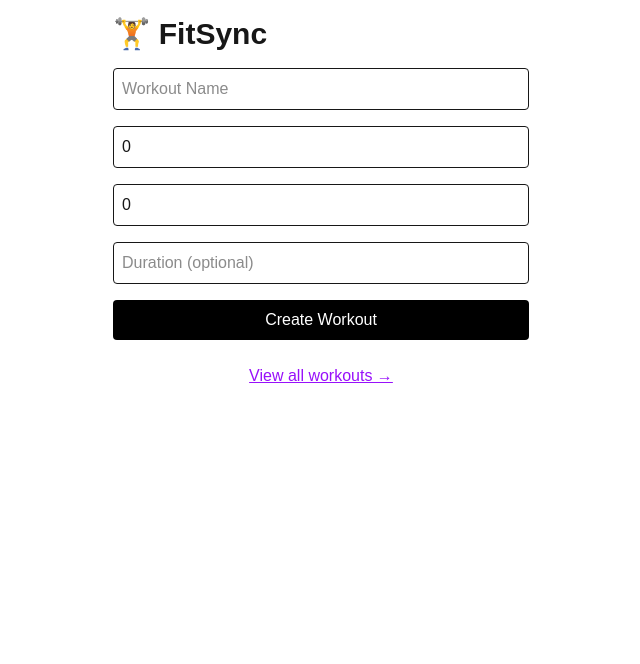
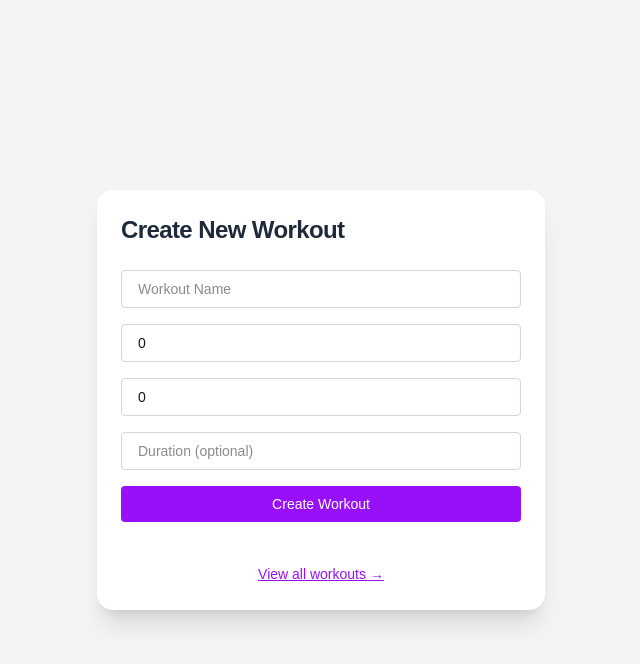
Before and after one commit to shay122990/FitSync-pwa-fitness-app, a Next.js app: page / in a window 1280 px wide. Shown: the top 664 px of the page, without its empty margins (319-959 px from the left). Built offline with nearby package versions, Linux system fonts and the light colour scheme.

Commit message:
home page new workout card

```diff
--- a/src/app/page.tsx
+++ b/src/app/page.tsx
@@ -44,16 +44,19 @@ export default function HomePage() {
   };
 
   return (
-    <main className="p-4 max-w-md mx-auto">
-      <h1 className="text-3xl font-bold mb-4">🏋️ FitSync</h1>
+    <main className="min-h-screen bg-gray-100 dark:bg-black px-4 py-12 flex flex-col items-center justify-center">
+      <div className="w-full max-w-md bg-white dark:bg-gray-900 shadow-xl rounded-2xl p-6 space-y-6">
+        <h1 className="text-2xl font-semibold text-gray-800 dark:text-white tracking-tight">
+          Create New Workout
+        </h1>
 
-      <form onSubmit={handleSubmit} className="space-y-4 mb-6">
+        <form onSubmit={handleSubmit} className="space-y-4">
           <input
             name="name"
             placeholder="Workout Name"
             value={form.name}
             onChange={handleChange}
-          className="w-full border p-2 rounded"
+            className="w-full border border-gray-300 dark:border-gray-700 bg-transparent text-sm px-4 py-2 rounded focus:outline-none focus:ring-2 focus:ring-purple-500"
             required
           />
           <input
@@ -62,7 +65,7 @@ export default function HomePage() {
             placeholder="Sets"
             value={form.sets}
             onChange={handleChange}
-          className="w-full border p-2 rounded"
+            className="w-full border border-gray-300 dark:border-gray-700 bg-transparent text-sm px-4 py-2 rounded focus:outline-none focus:ring-2 focus:ring-purple-500"
             required
           />
           <input
@@ -71,7 +74,7 @@ export default function HomePage() {
             placeholder="Reps"
             value={form.reps}
             onChange={handleChange}
-          className="w-full border p-2 rounded"
+            className="w-full border border-gray-300 dark:border-gray-700 bg-transparent text-sm px-4 py-2 rounded focus:outline-none focus:ring-2 focus:ring-purple-500"
             required
           />
           <input
@@ -79,11 +82,11 @@ export default function HomePage() {
             placeholder="Duration (optional)"
             value={form.duration}
             onChange={handleChange}
-          className="w-full border p-2 rounded"
+            className="w-full border border-gray-300 dark:border-gray-700 bg-transparent text-sm px-4 py-2 rounded focus:outline-none focus:ring-2 focus:ring-purple-500"
           />
           <button
             type="submit"
-          className="w-full bg-black text-white py-2 rounded"
+            className="w-full bg-purple-600 text-white text-sm py-2 rounded hover:bg-purple-700 transition duration-200"
             disabled={loading}
           >
             {loading ? "Saving..." : "Create Workout"}
@@ -91,19 +94,20 @@ export default function HomePage() {
         </form>
 
         {success && (
-        <p className="text-green-600 font-medium text-center">
-          ✅ Workout saved!
+          <p className="text-green-500 text-center font-medium animate-pulse">
+            Workout saved successfully!
           </p>
         )}
 
-      <div className="text-center mt-6">
+        <div className="text-center pt-4">
           <a
             href="/workouts"
-          className="text-purple-600 underline hover:text-purple-800"
+            className="inline-block text-sm text-purple-600 hover:text-purple-800 transition-colors underline"
           >
             View all workouts →
           </a>
         </div>
+      </div>
     </main>
   );
 }
```
Lines whose indentation alone changed are shown as unchanged.
